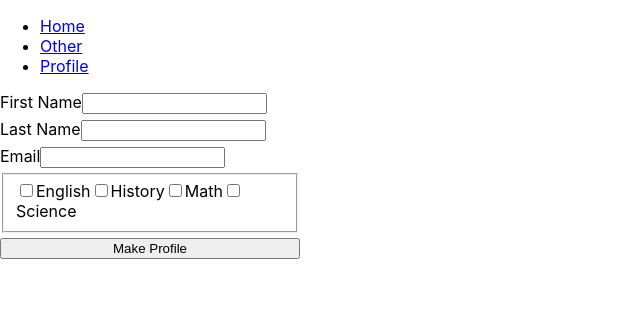
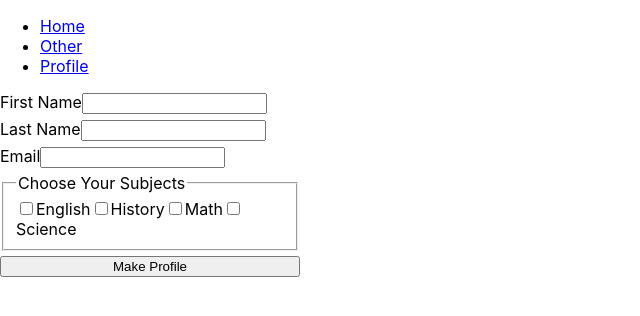
Before and after one commit to surajgopal85/learning-management-system, a React (Create React App) app in the folder app/: page /buildProfile in a window 1280 px wide. Shown: the top 316 px of the page, without its empty margins (0-640 px from the left). Built offline with nearby package versions, Linux system fonts and the light colour scheme.

Commit message:
add legend to form

```diff
--- a/app/src/components/Profile/TeacherProfile.tsx
+++ b/app/src/components/Profile/TeacherProfile.tsx
@@ -63,6 +63,8 @@ export const TeacherProfile: React.FC = () => {
 
                 {/* looked this up, i didn't know about fieldset! */}
                 <fieldset>
+                    {/* add legend after reading about <fieldset></fieldset> */}
+                <legend>Choose Your Subjects</legend>
                 {SUBJECTS.map((subject) => (
                     <label key={subject}>
                         <input
```
